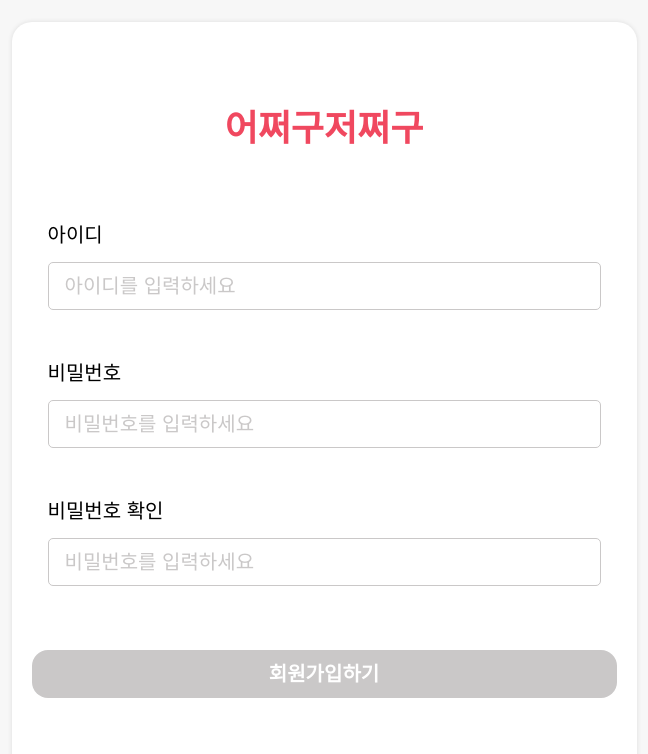
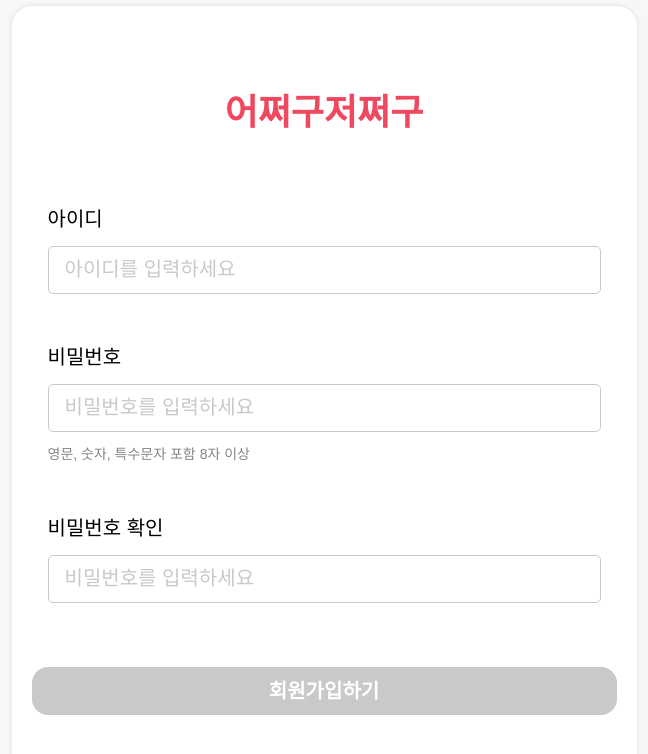
Before and after one commit to uptomaster/7th_deliveryApp, a React (Vite) app in the folder delivery-order-app/: page /signup in a window 1280 px wide. Shown: the top 754 px of the page, without its empty margins (316-964 px from the left). Built offline with nearby package versions, Linux system fonts and the light colour scheme.

Commit message:
FEAT : 비밀번호 정규식 조건 추가

```diff
--- a/delivery-order-app/src/pages/Signup.jsx
+++ b/delivery-order-app/src/pages/Signup.jsx
@@ -2,6 +2,8 @@ import { useState } from 'react'
 import { useNavigate } from 'react-router-dom'
 import Input from '../components/common/Input'
 import Button from '../components/common/Button'
+
+const PASSWORD_REGEX = /^(?=.*[A-Za-z])(?=.*\d)(?=.*[@$!%*#?&])[A-Za-z\d@$!%*#?&]{8,}$/
 
 function Signup() {
   const [userId, setUserId] = useState('')
@@ -9,11 +11,11 @@ function Signup() {
   const [passwordConfirm, setPasswordConfirm] = useState('')
   const navigate = useNavigate()
 
-  const isPasswordMismatch =
-    passwordConfirm !== '' && password !== passwordConfirm
+  const isPasswordInvalid = password !== '' && !PASSWORD_REGEX.test(password)
+  const isPasswordMismatch = passwordConfirm !== '' && password !== passwordConfirm
   const isFormFilled =
     userId.trim() !== '' &&
-    password.trim() !== '' &&
+    PASSWORD_REGEX.test(password) &&
     passwordConfirm.trim() !== '' &&
     !isPasswordMismatch
 
@@ -49,7 +51,17 @@ function Signup() {
                 value={password}
                 onChange={(e) => setPassword(e.target.value)}
                 placeholder="비밀번호를 입력하세요"
+                error={isPasswordInvalid}
               />
+              {isPasswordInvalid ? (
+                <p className="text-[14px] font-medium text-primary">
+                  영문, 숫자, 특수문자(@$!%*#?&)를 포함한 8자 이상이어야 합니다.
+                </p>
+              ) : (
+                <p className="text-[14px] font-medium text-gray-3">
+                  영문, 숫자, 특수문자 포함 8자 이상
+                </p>
+              )}
             </div>
 
             <div className="flex flex-col gap-3">
```
